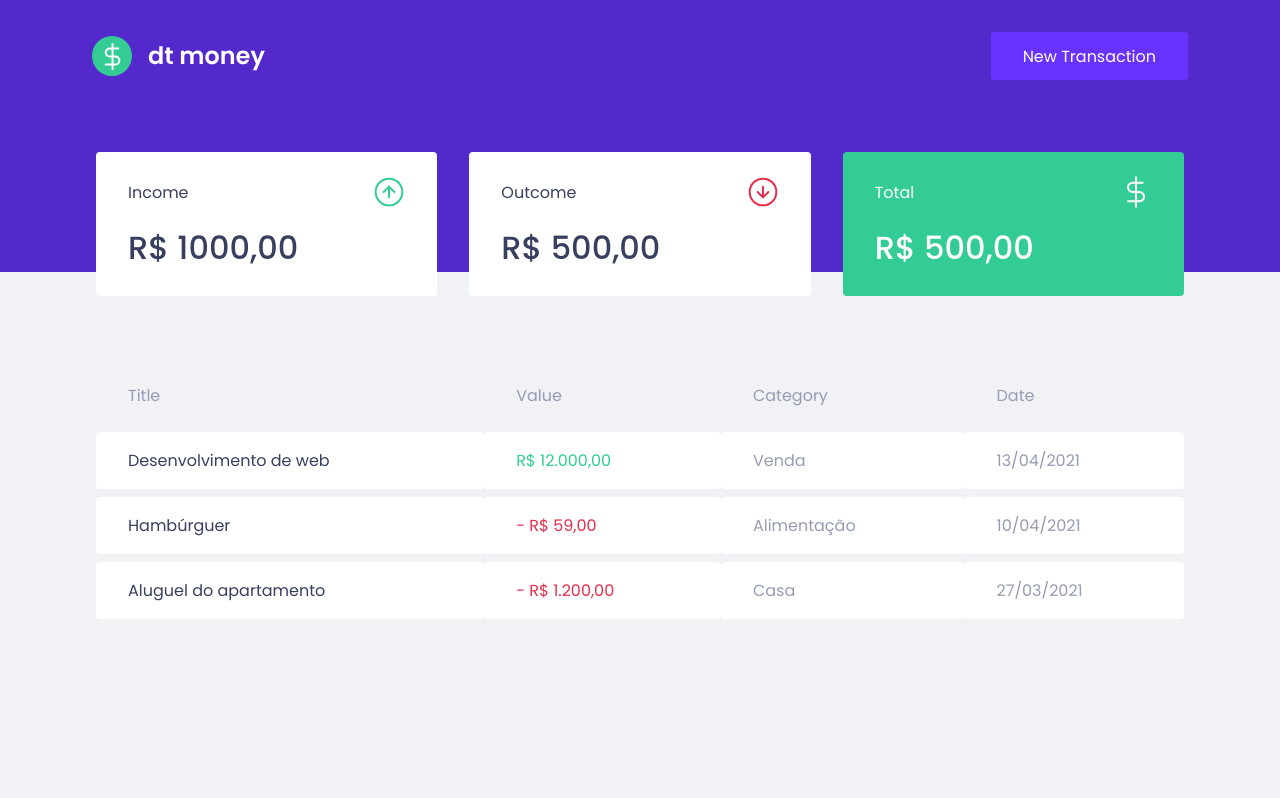
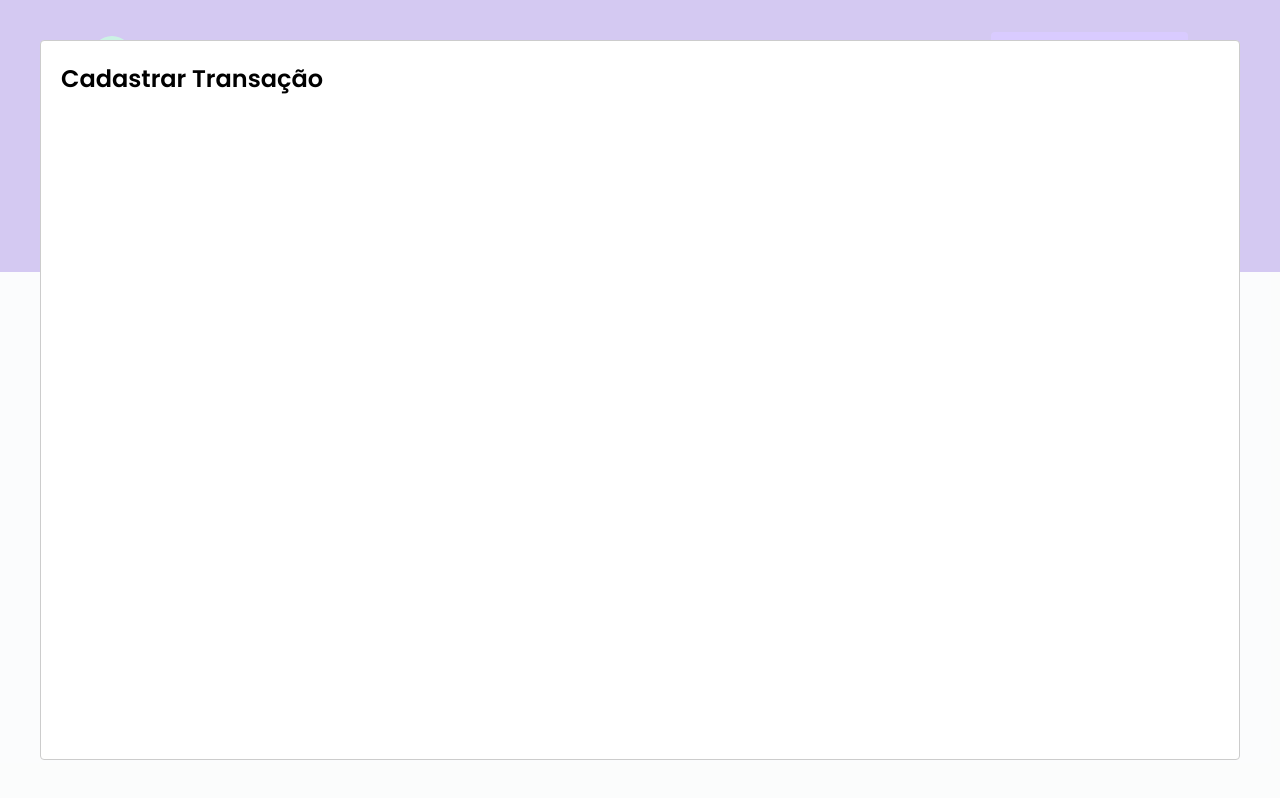
Before and after one commit to M-RaquelCS/dt-money, a React (Create React App) app: page / in a window 1280 px wide. Both pictures are taken after a click on the button "New Transaction". Built offline with nearby package versions, Linux system fonts and the light colour scheme; no server answers; what miragejs would draw is missing.

Commit message:
configuring react-modal

```diff
--- a/package.json
+++ b/package.json
@@ -7,6 +7,7 @@
     "miragejs": "^0.1.43",
     "react": "^17.0.2",
     "react-dom": "^17.0.2",
+    "react-modal": "^3.14.4",
     "react-scripts": "5.0.0",
     "styled-components": "^5.3.3",
     "web-vitals": "^2.1.0"
@@ -19,6 +20,7 @@
     "@types/node": "^16.7.13",
     "@types/react": "^17.0.20",
     "@types/react-dom": "^17.0.9",
+    "@types/react-modal": "^3.13.1",
     "@types/styled-components": "^5.1.24",
     "typescript": "^4.4.2"
   },
--- a/src/App.tsx
+++ b/src/App.tsx
@@ -1,12 +1,40 @@
 import { Dashboard } from "./components/Dashboard";
 import { Header } from "./components/Header";
+
+import Modal from 'react-modal';
+
 import { GlobalStyle } from "./styles/global";
+import { useState } from "react";
+
+Modal.setAppElement('#root');
+
 
 function App() {
+
+  const [isNewTransactionOpen, setIsNewTransactionOpen] = useState(false);
+
+  function handleOpenNewTransactionModal(){
+    setIsNewTransactionOpen(true)
+  }
+
+  function handleCloseNewTransactionModal(){
+    setIsNewTransactionOpen(false)
+  }
+
   return (
     <>
-      <Header/>
+      <Header
+        onOpenNewTransactionModal = {handleOpenNewTransactionModal}
+      />
       <Dashboard />
+
+      <Modal
+        isOpen = {isNewTransactionOpen}
+        onRequestClose = {handleCloseNewTransactionModal}
+      >
+        <h2>Cadastrar Transação</h2>
+      </Modal>
+
       <GlobalStyle />
     </>
   );
--- a/src/components/Header/index.tsx
+++ b/src/components/Header/index.tsx
@@ -1,12 +1,25 @@
 import logoImg from '../../assets/logo.svg';
+
 import { Container, Content } from './styles';
 
-export function Header(){
+interface HeaderProps {
+  onOpenNewTransactionModal : () => void;
+}
+
+export function Header({onOpenNewTransactionModal}: HeaderProps){
+
+
   return(
     <Container>
       <Content>
         <img src={logoImg} alt="logo dt-money" />
-        <button type="button">New Transaction</button>
+        <button
+          type="button"
+          onClick={onOpenNewTransactionModal}>
+            New Transaction
+          </button>
+
+
       </Content>
     </Container>
   )
```
Also changed, not shown: 2 other files (tests, documents, lock files or other folders).
